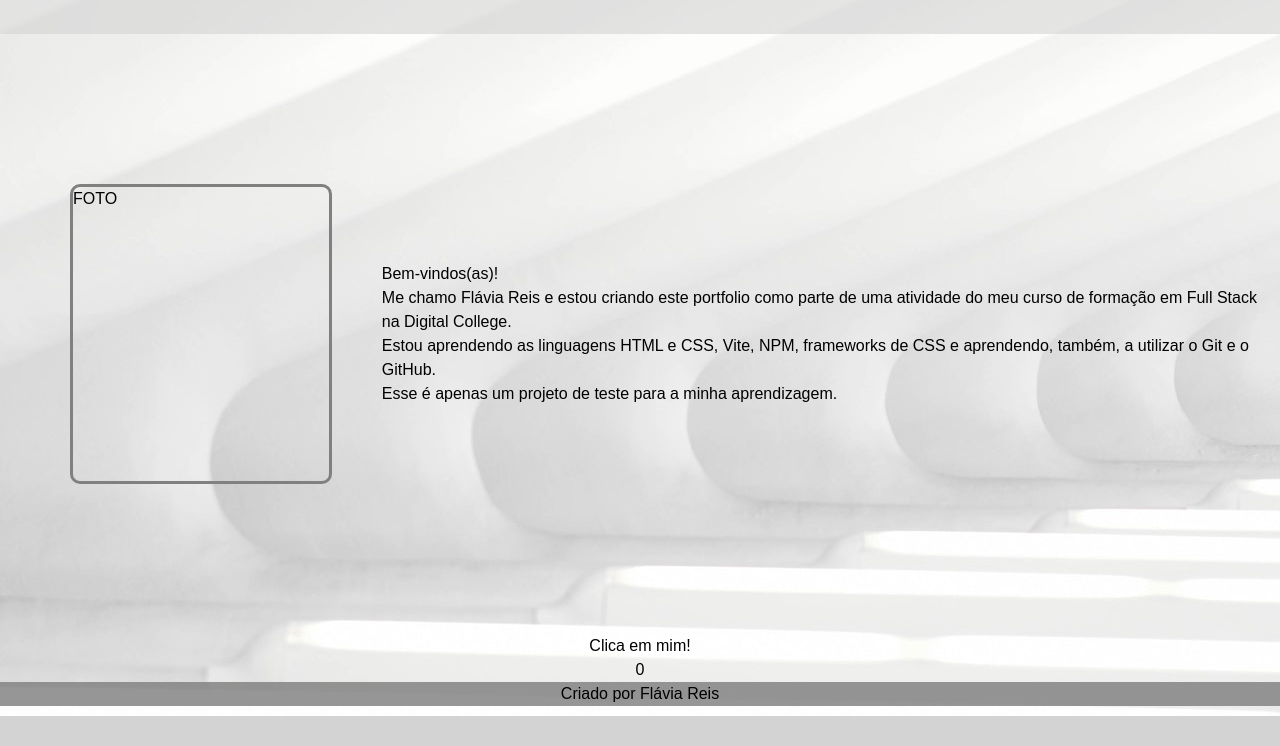
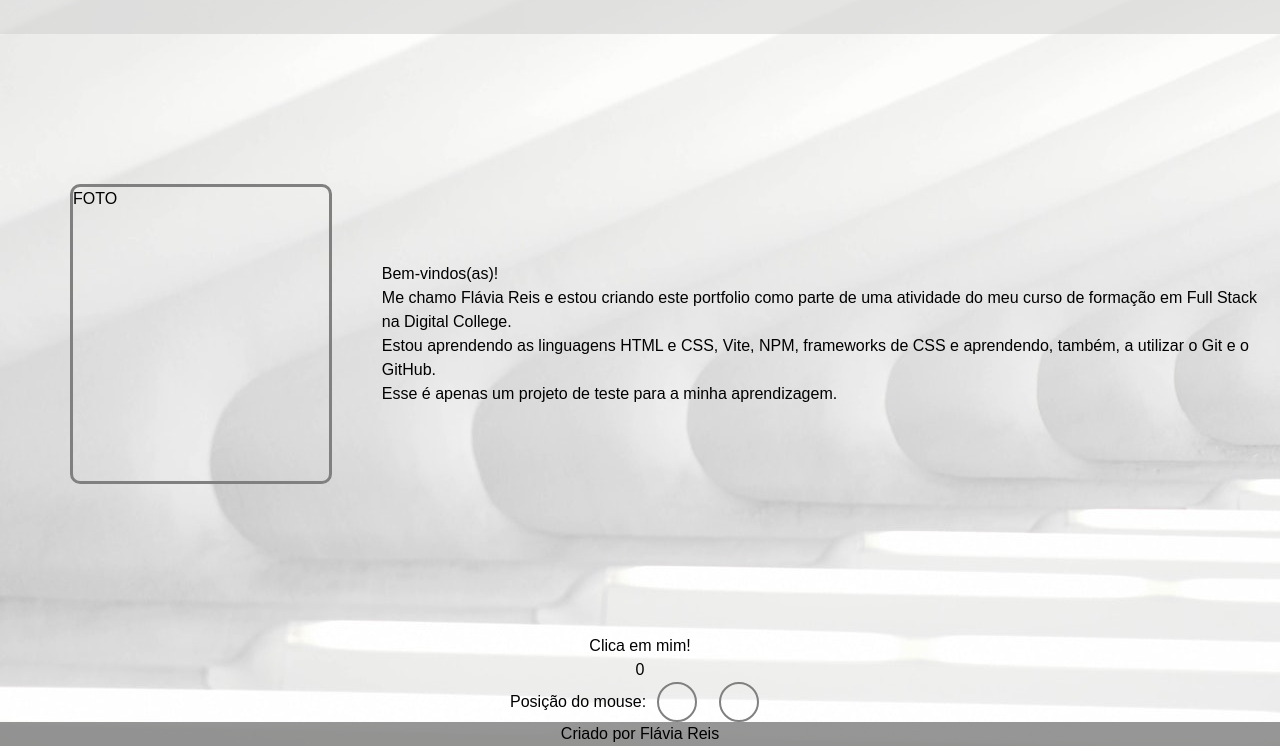
Before and after one commit to flaviare1s/dc-portfolio, a website built with Vite: page index.html in a window 1280 px wide. Shown: the part 84-830 px from the top of the page. Before the commit the page ends 800 px from the top, so only its background shows below. Built offline with nearby package versions, Linux system fonts and the light colour scheme.

Commit message:
Fiz exercício de localização do mouse

```diff
--- a/index.html
+++ b/index.html
@@ -6,7 +6,7 @@
     <meta name="viewport" content="width=device-width, initial-scale=1.0" />
     <title>Vite App</title>
   </head>
-  <body>
+  <body id="body">
     <header>
       <h1>Meu Portfolio</h1>
       <menu>
@@ -33,6 +33,11 @@
     <button id="targetContadorButton">Clica em mim!</button>
     <div id="targetContadorOutput">0</div>
   </div>
+  <div id="mostrador">
+    <span>Posição do mouse: </span>
+    <div id="outputX"></div>
+    <div id="outputY"></div>
+  </div>
 
   <footer>
       <p>Criado por Flávia Reis</p>
--- a/main.js
+++ b/main.js
@@ -1,8 +1,21 @@
 import "./style.css";
 
+/* Função para criar um CONTADOR:
 let count = 0
 
 function criarContador() {
+  const botaoDeIncremento = document.querySelector('#targetContadorButton')
+  const outputEl = document.querySelector('#targetContadorOutput')
+
+  botaoDeIncremento.addEventListener('click', () => {
+    count++
+    outputEl.innerHTML = count
+  })
+}
+*/
+
+// Função que quando mantém o mouse pressionado sobre o botão mosta '1' e quando despressiona mostra '0':
+function clickDoMouse() {
   const botaoDeIncremento = document.querySelector('#targetContadorButton')
   const outputEl = document.querySelector('#targetContadorOutput')
 
@@ -10,13 +23,34 @@ function criarContador() {
     outputEl.innerHTML = 1
   })
 
-botaoDeIncremento.addEventListener('mouseup', () => {
-  outputEl.innerHTML = 0
-})
+  botaoDeIncremento.addEventListener('mouseup', () => {
+    outputEl.innerHTML = 0
+  })
 }
 
+
+function mouseLocation() {
+  const mostrarX = document.querySelector('#outputX')
+  const mostrarY = document.querySelector('#outputY')
+
+  const tela = document.querySelector('#body')
+
+  tela.addEventListener('mousemove', (event) => {
+    const x = event.clientX
+    const y = event.clientY
+
+    mostrarX.innerHTML = x
+    mostrarY.innerHTML = y
+  })
+}
+
+
+
+
 function main() {
-  criarContador()
+  // criarContador()
+  clickDoMouse()
+  mouseLocation()
 }
 
 main()
--- a/style.css
+++ b/style.css
@@ -157,3 +157,29 @@ footer {
     text-align: center;
     align-items: center;
 }
+
+#mostrador {
+    margin: 0px auto;
+    width: 260px;
+    display: flex;
+    justify-content: center;
+    align-items: center;
+}
+
+#outputX {
+    width: 40px;
+    height: 40px;
+    border: 2px solid gray;
+    align-items: center;
+    margin: 0px auto;
+    border-radius: 50%;
+}
+
+#outputY {
+    width: 40px;
+    height: 40px;
+    border: 2px solid gray;
+    align-items: center;
+    margin: 0px auto;
+    border-radius: 50%;
+}
```
